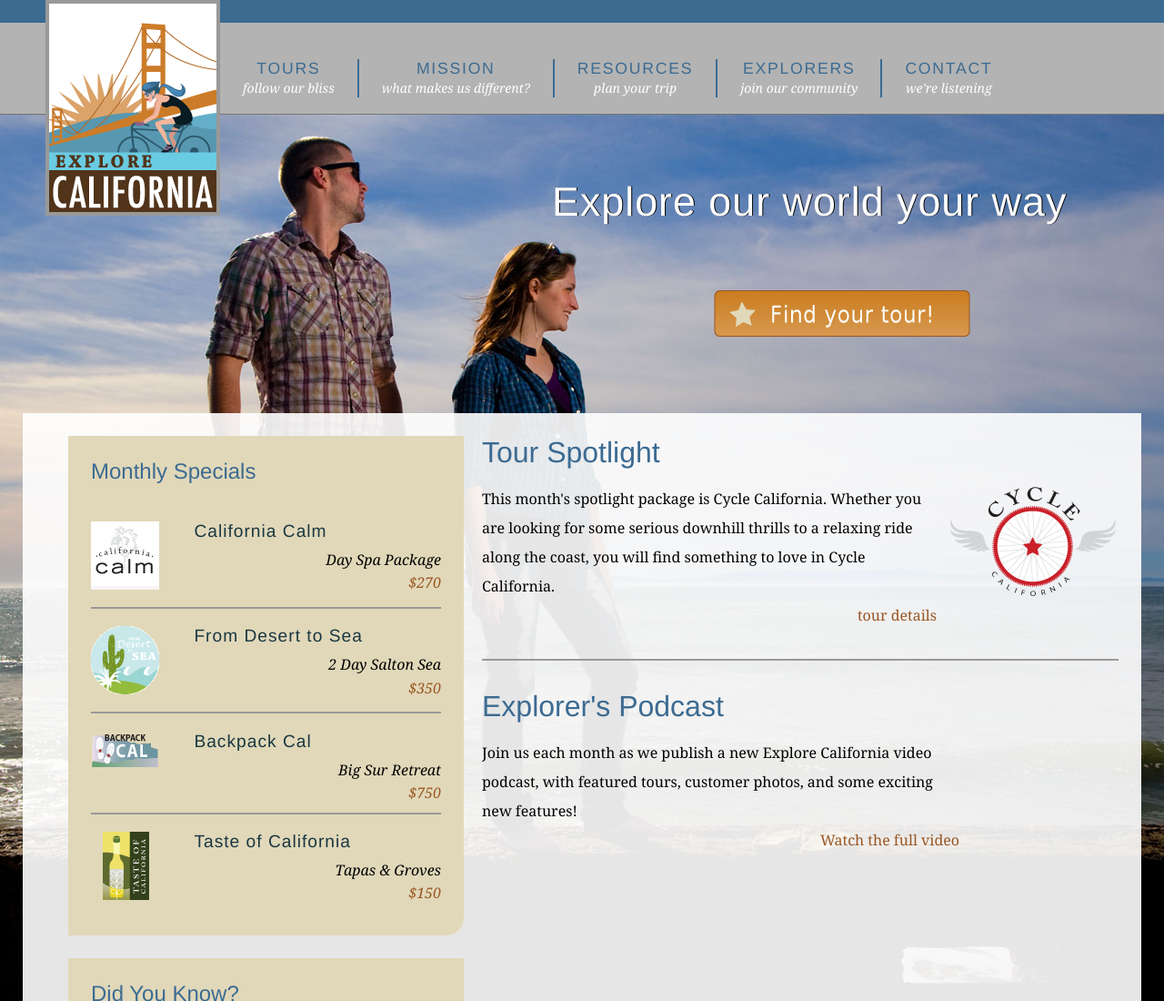
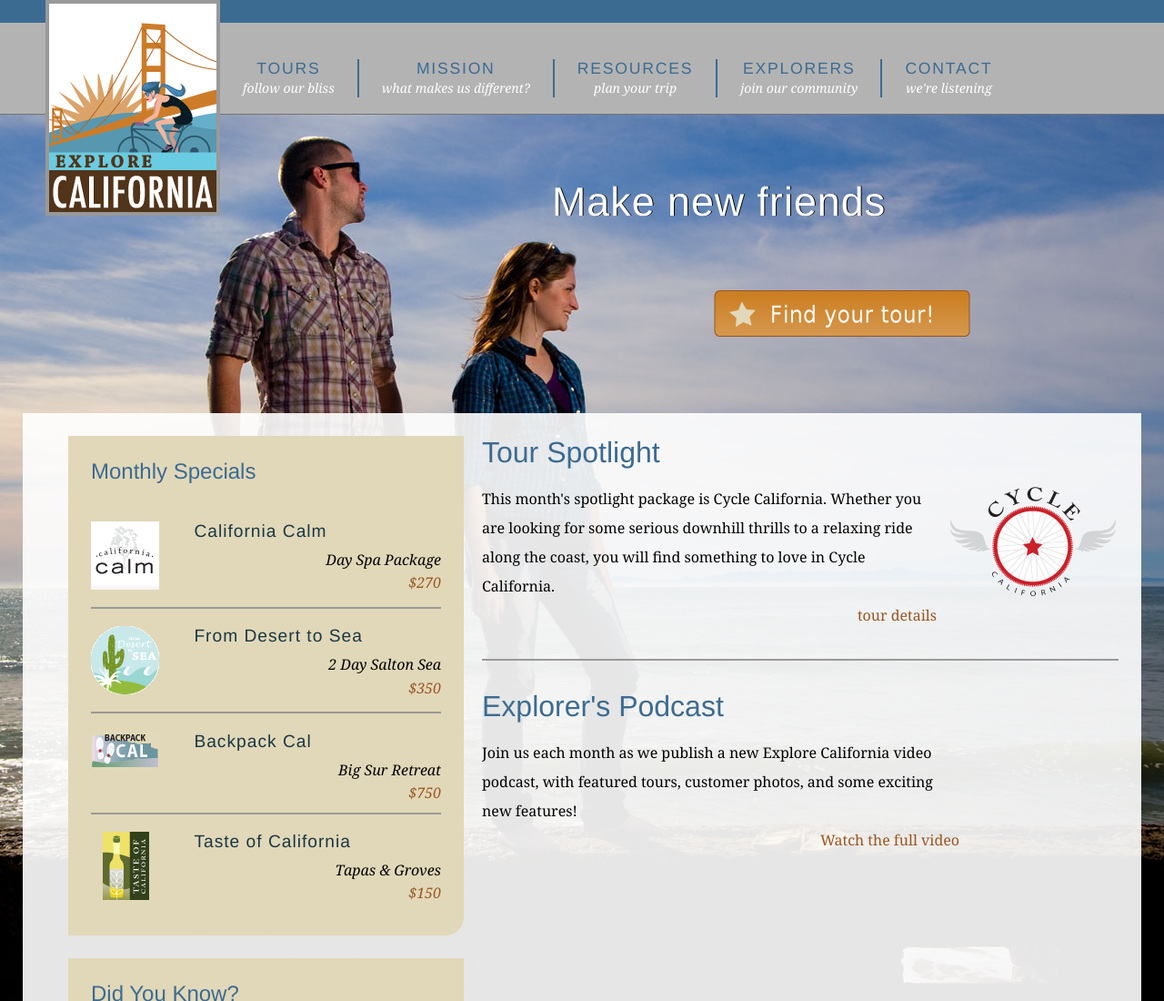
Before and after one commit to DezziDez/explore_california, a plain HTML site: page index.html in a window 1280 px wide. Shown: the top 1100 px of the page at 91% size. Drawn offline with Linux system fonts and the light colour scheme.

Commit message:
Changes title to, Make new friends

```diff
--- a/index.html
+++ b/index.html
@@ -53,7 +53,7 @@
       </div>
 
       <div id="actionCall">
-        <h1>Explore our world your way</h1>
+        <h1>Make new friends</h1>
         <a href="tours.html" title="Find your tour!"><h2>Find your tour</h2></a>
       </div>
 
```
